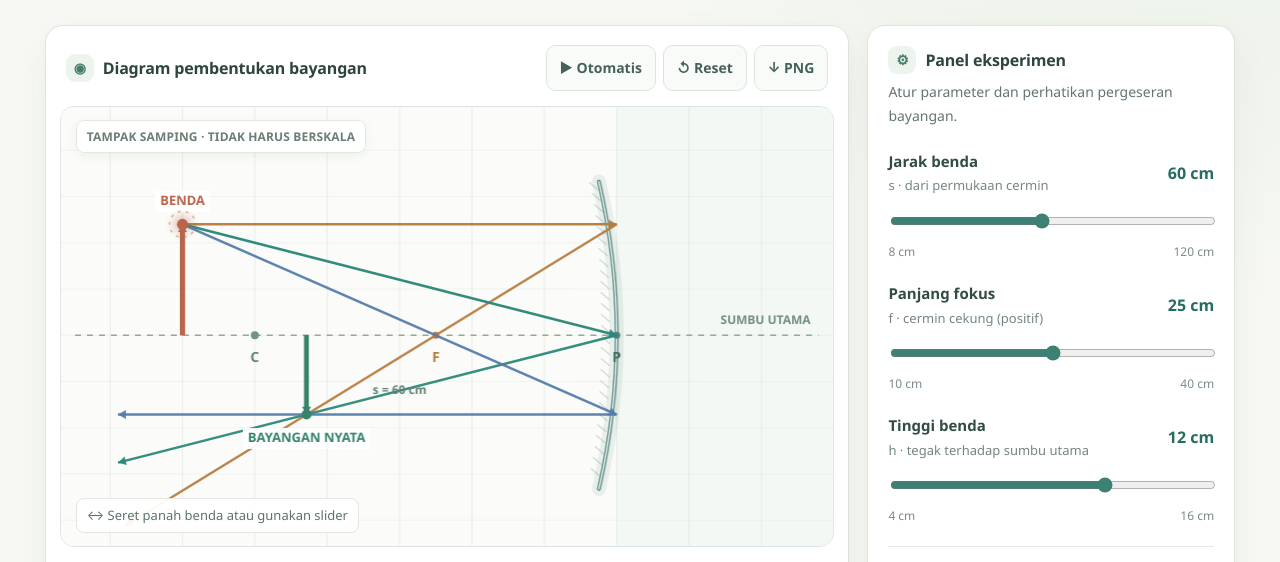
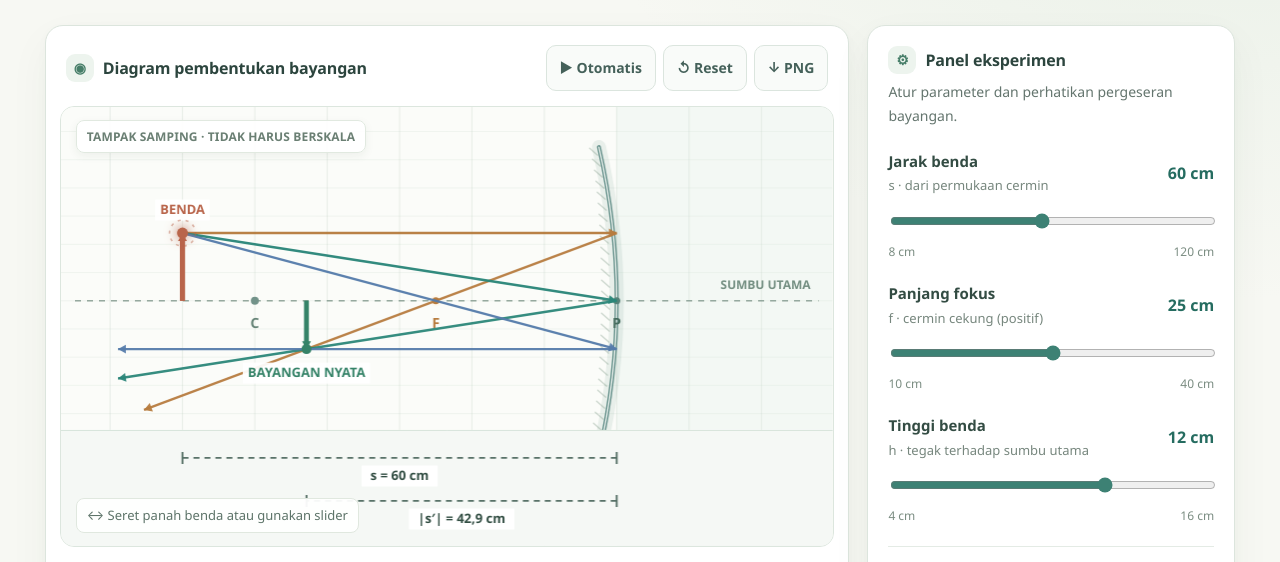
Before and after one commit to BengkelMaFiA/Simulasi-Fisika-SMA, a plain HTML site: page cermin-cekung/index.html in a window 1280 px wide. Shown: the part 316-878 px from the top of the page. Drawn offline with Linux system fonts and the light colour scheme.

Commit message:
Samakan pita anotasi jarak putus-putus dengan penutup dan label kontras

```diff
--- a/cermin-cekung/index.html
+++ b/cermin-cekung/index.html
@@ -280,6 +280,15 @@ body {
 .footer a{color:#326f61;text-underline-offset:3px;font-weight:700}
 .footer a:hover{color:#205344}
 @media(max-width:570px){.topbar{gap:12px}.nav-links{width:100%;justify-content:space-between}.back-link{font-size:13px}}
+
+/* The same dedicated measurement space is used by all three optics diagrams. */
+.canvas-wrap canvas{min-height:360px}
+.dimension-note{margin:0 20px 16px;font-size:13px;line-height:1.65;color:#5b7365}
+@media(max-width:570px){
+  .canvas-wrap canvas{min-height:390px}
+  .dimension-note{margin:0 12px 15px;font-size:12.5px}
+}
+
 </style>
 </head>
 <body>
@@ -305,7 +314,7 @@ body {
             <div class="canvas-hint">↔ Seret panah benda atau gunakan slider</div>
           </div>
           <div class="legend" aria-label="Keterangan warna sinar"><span><i style="background:#b77c3f"></i>Sinar sejajar</span><span><i style="background:#2a8679"></i>Sinar ke titik kutub</span><span><i style="background:#567cab"></i>Sinar melalui F / bantu</span><span><i class="dashed"></i>Perpanjangan sinar</span></div>
-          <div class="caption">Garis utuh menunjukkan lintasan sinar nyata. Ketika benda berada <strong>di dalam fokus</strong>, garis putus-putus adalah perpanjangan imajiner sinar pantul. Sinar ketiga menjadi sinar bantu jika lintasan menuju F berada di luar bidang diagram. Digunakan pendekatan paraksial.</div>
+          <div class="caption">Garis utuh menunjukkan lintasan sinar nyata. Ketika benda berada <strong>di dalam fokus</strong>, garis putus-putus adalah perpanjangan imajiner sinar pantul. Sinar ketiga menjadi sinar bantu jika lintasan menuju F berada di luar bidang diagram. Digunakan pendekatan paraksial.</div><div class="dimension-note">Pita ukur di bawah diagram: garis putus-putus abu-hijau menunjukkan <strong>besar jarak geometris</strong>. Nilai jarak bertanda tetap ditampilkan di panel hasil.</div>
         </div>
         <aside class="panel control-panel" aria-label="Pengaturan simulasi">
           <div class="full"><div class="panel-title"><span class="tiny-symbol">⚙</span> Panel eksperimen</div><p class="control-intro">Atur parameter dan perhatikan pergeseran bayangan.</p></div>
@@ -438,20 +447,58 @@ body {
     ctx.fillStyle=fill;ctx.fill();
     if(border){ctx.strokeStyle=border;ctx.lineWidth=2;ctx.stroke();}
   }
+
+    // Shared dimension-ruler design for all mirror simulations.
+    // Distances are geometric magnitudes, so |s′| is always nonnegative here.
+    function drawDistanceRuler(w,h,measurements){
+      const bandHeight=116,top=h-bandHeight;
+      ctx.save();
+      ctx.fillStyle='#f5f8f5';ctx.fillRect(0,top,w,bandHeight);
+      ctx.strokeStyle='#d8e4dc';ctx.lineWidth=1;
+      ctx.beginPath();ctx.moveTo(0,top+.5);ctx.lineTo(w,top+.5);ctx.stroke();
+      measurements.slice(0,2).forEach((m,i)=>{
+        const y=top+28+i*43;
+        const valid=Number.isFinite(m.x1)&&Number.isFinite(m.x2)
+          &&m.x1>=15&&m.x1<=w-15&&m.x2>=15&&m.x2<=w-15
+          &&Math.abs(m.x2-m.x1)>=3;
+        if(valid){
+          ctx.strokeStyle='#587268';ctx.lineWidth=1.8;
+          ctx.setLineDash([6,5]);ctx.beginPath();ctx.moveTo(m.x1,y);ctx.lineTo(m.x2,y);ctx.stroke();
+          ctx.setLineDash([]);
+          ctx.lineWidth=1.9;ctx.beginPath();
+          ctx.moveTo(m.x1,y-6);ctx.lineTo(m.x1,y+6);
+          ctx.moveTo(m.x2,y-6);ctx.lineTo(m.x2,y+6);
+          ctx.stroke();
+        }
+        // Label has a separate white background, not a ray-colored stroke.
+        const label=valid?m.label:m.offscreenLabel||m.label;
+        let size=13;
+        ctx.font='700 '+size+'px "Segoe UI",Arial,sans-serif';
+        let measure=ctx.measureText(label).width;
+        if(measure>w-34){size=11.5;ctx.font='700 '+size+'px "Segoe UI",Arial,sans-serif';measure=ctx.measureText(label).width;}
+        const labelX=valid?(m.x1+m.x2)/2:(m.fallbackX||w/2);
+        const x=Math.max(measure/2+13,Math.min(w-measure/2-13,labelX));
+        const labelY=y+18;
+        ctx.fillStyle='#ffffff';ctx.fillRect(x-measure/2-9,labelY-size/2-4,measure+18,size+8);
+        ctx.fillStyle='#324e43';ctx.textAlign='center';ctx.textBaseline='middle';ctx.fillText(label,x,labelY);
+      });
+      ctx.restore();
+    }
+
   function paint(){
     const {w,h,dpr}=dimensions;
     if(!w||!h)return;
     ctx.setTransform(dpr,0,0,dpr,0,0);ctx.clearRect(0,0,w,h);
     ctx.fillStyle='#fbfcf9';ctx.fillRect(0,0,w,h);
-    const {s,F,h:ho}=state,q=calc();
+    const {s,F,h:ho}=state,q=calc(),plotH=h-116;
     const left=Math.max(s*1.19,F*2.38,48,q.real?Math.min(q.v*1.14,175):0);
     const right=Math.max(F*.95,25,q.virtual?Math.min(-q.v*1.17,150):0);
     const marginL=w<460?20:39,marginR=w<460?20:35,mirrorX=marginL+left/(left+right)*(w-marginL-marginR);
-    const xScale=(w-marginL-marginR)/(left+right),axisY=h*(w<550?.52:.52);
+    const xScale=(w-marginL-marginR)/(left+right),axisY=plotH*.60;
     const hBound=Math.max(ho*1.55,19,Number.isFinite(q.hi)?Math.min(Math.abs(q.hi)*1.12,32):0);
-    const ys=Math.min((axisY-35)/hBound,(h-axisY-35)/hBound);
+    const ys=Math.min((axisY-34)/hBound,(plotH-axisY-22)/hBound);
     const X=x=>mirrorX+x*xScale,Y=y=>axisY-y*ys,p=(x,y)=>[X(x),Y(y)];
-    const yTop=(axisY-20)/ys,yBot=-(h-axisY-20)/ys;
+    const yTop=(axisY-20)/ys,yBot=-(plotH-axisY-20)/ys;
     geom={mirrorX,axisY,xScale,objectX:X(-s),objectY:Y(ho),left,right,w,h};
     // Background aid: grid is optional and kept visually restrained.
     if(toggles.grid.checked){
@@ -530,7 +577,14 @@ body {
     }else{
       txt('BAYANGAN DI TAK HINGGA',w*.5,h-21,{size:12,color:'#3e7769',weight:750,bg:true});
     }
-    if(w>540)txt('s = '+Math.round(s)+' cm',Math.min(w-55,Math.max(63,(objX+mirrorX)/2)),Math.min(h-18,axisY+55),{size:12,color:'#638277'});
+    const imageX=q.atFocus?NaN:X(-q.v);
+    drawDistanceRuler(w,h,[
+      {x1:objX,x2:mirrorX,label:'s = '+Math.round(s)+' cm'},
+      {x1:mirrorX,x2:imageX,
+       label:'|s′| = '+fmt(Math.abs(q.v),1)+' cm',
+       offscreenLabel:q.atFocus?'s′ → ∞ (benda tepat di F)':'|s′| = '+fmt(Math.abs(q.v),1)+' cm · di luar gambar',
+       fallbackX:Math.min(w-100,Math.max(100,mirrorX))}
+    ]);
   }
   function pause(){playing=false;$('animateBtn').textContent='▶ Otomatis';$('animateBtn').setAttribute('aria-pressed','false');}
   function animate(ts){
```
